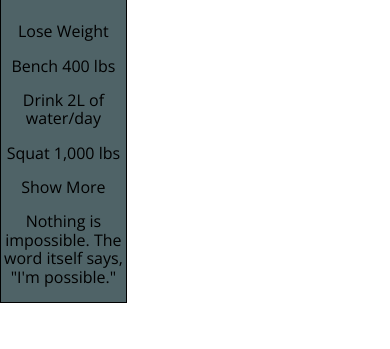
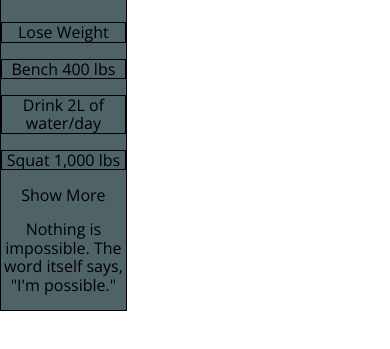
Before and after one commit to gness1804/design-challenge-fitness-site, a website: page index.html in a window 390 px wide. Shown: the part 405-754 px from the top of the page. Drawn offline with nearby package versions, Linux system fonts and the light colour scheme.

Commit message:
WIP -- formatting borders for each goal

```diff
--- a/index.html
+++ b/index.html
@@ -27,10 +27,10 @@
 
     <section class="column goals">
       <h2>Goals</h2>
-      <p>Lose Weight</p>
-      <p>Bench 400 lbs</p>
-      <p>Drink 2L of water/day</p>
-      <p>Squat 1,000 lbs</p>
+      <p class="goal">Lose Weight</p>
+      <p class="goal">Bench 400 lbs</p>
+      <p class="goal">Drink 2L of water/day</p>
+      <p class="goal">Squat 1,000 lbs</p>
       <p>Show More</p>
       <section class="nothing-is-impossible-container">
         <p>Nothing is impossible. The word itself says, "I'm possible."</p>
--- a/mobile.css
+++ b/mobile.css
@@ -28,4 +28,8 @@
     text-transform: uppercase;
   }
 
+  .goal {
+    border: 1px solid black;
+  }
+
 }
```
